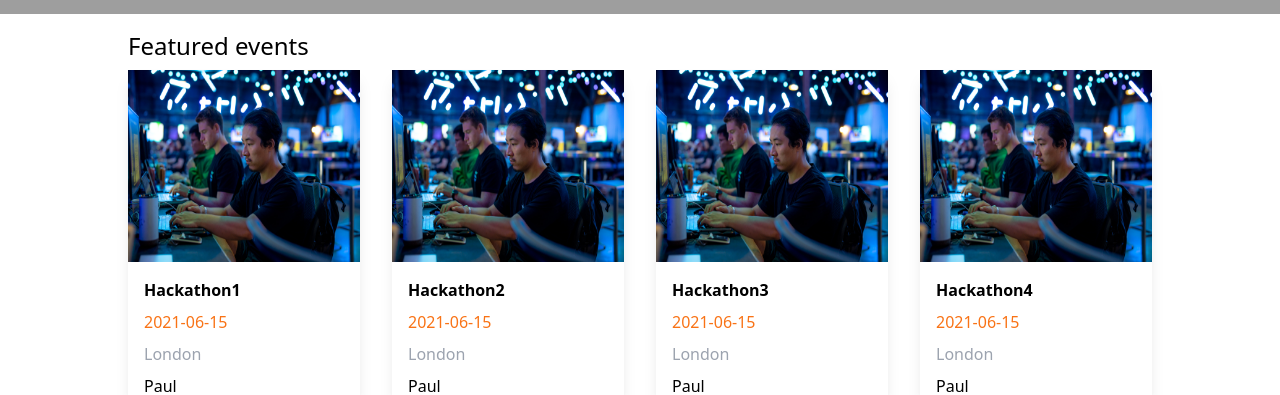
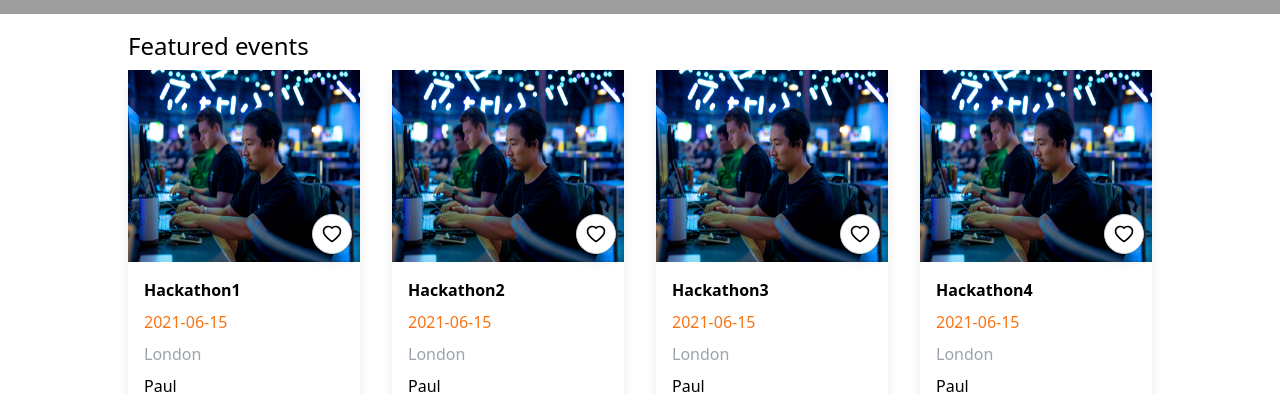
Before and after one commit to HACKERBASEXYZ/hackerbase.xyz, a Next.js app: page / in a window 1280 px wide. Shown: the part 540-935 px from the top of the page. Built offline with nearby package versions, Linux system fonts and the light colour scheme; grey boxes are pictures that could not be loaded.

Commit message:
added like button to EventCard + added turbopack conf

```diff
--- a/package.json
+++ b/package.json
@@ -3,7 +3,7 @@
   "version": "0.1.0",
   "private": true,
   "scripts": {
-    "dev": "next dev",
+    "dev": "next dev --turbo",
     "build": "next build",
     "start": "next start",
     "lint": "next lint"
@@ -19,6 +19,7 @@
     "postcss": "8.4.23",
     "react": "18.2.0",
     "react-dom": "18.2.0",
+    "react-icons": "^4.8.0",
     "tailwindcss": "3.3.2",
     "typescript": "5.0.4"
   }
--- a/src/components/EventCard.tsx
+++ b/src/components/EventCard.tsx
@@ -1,6 +1,7 @@
 import { Event } from "@/types/event";
 import Image from "next/image";
 import Link from "next/link";
+import LikeButton from "./LikeButton";
 
 const EventCard: React.FC<Event> = ({
   description,
@@ -19,6 +20,8 @@ const EventCard: React.FC<Event> = ({
   id,
 }) => {
   return (
+    <div className="relative">
+      <LikeButton />
       <Link href={`/events/${id}`}>
         <div className="flex flex-col shadow-lg hover:shadow-2xl">
           <div className="relative w-full h-48">
@@ -36,6 +39,7 @@ const EventCard: React.FC<Event> = ({
           </div>
         </div>
       </Link>
+    </div>
   );
 };
 
--- a/src/components/LikeButton.tsx
+++ b/src/components/LikeButton.tsx
@@ -1,7 +1,16 @@
+"use client";
+
+import { AiOutlineHeart } from "react-icons/ai";
+
 const LikeButton: React.FC = () => {
   return (
-    <div>
-      <h1>Likebutton</h1>
-    </div>
+    <button
+      className="z-10 rounded-full border-gray-300 border inline-block p-2 bg-white shadow-lg absolute top-1/2 right-2 -translate-y-1/2"
+      onClick={() => console.log("Liked event")}
+    >
+      <AiOutlineHeart size={22} className="hover:text-red-500" />
+    </button>
   );
 };
+
+export default LikeButton;
```
Also changed, not shown: 1 other file (tests, documents, lock files or other folders). Lines whose indentation alone changed are shown as unchanged.
